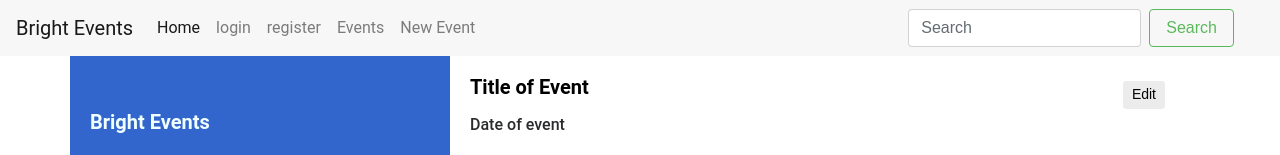
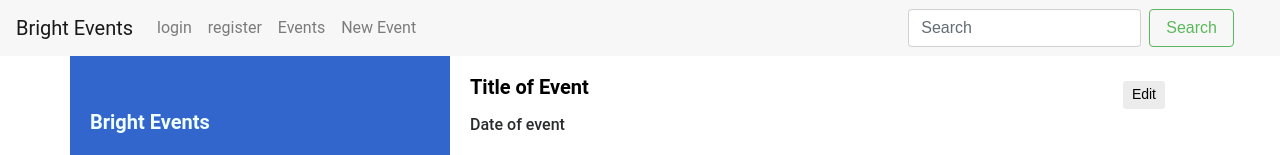
Before and after one commit to MarloneA/MarloneA.github.io, a plain HTML site: page index.html in a window 1280 px wide. Shown: the top 155 px of the page. Drawn offline with nearby package versions, Linux system fonts and the light colour scheme; a script that the page names is missing.

Commit message:
Update index.html

```diff
--- a/index.html
+++ b/index.html
@@ -28,9 +28,7 @@
 
           <div class="collapse navbar-collapse" id="navbarSupportedContent">
             <ul class="navbar-nav mr-auto">
-              <li class="nav-item active">
-                <a class="nav-link" href="events.html" target="_blank">Home <span class="sr-only">(current)</span></a>
-              </li>
+
               <li class="nav-item">
                 <a class="nav-link" href="login.html" target="_blank" >login</a>
               </li>
```
